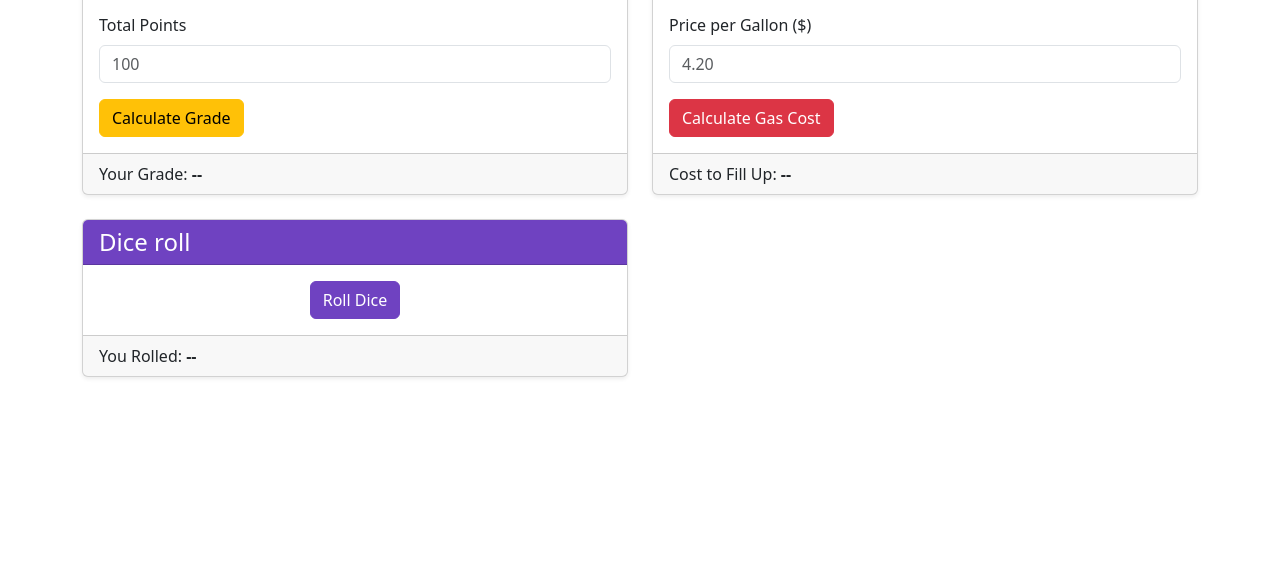
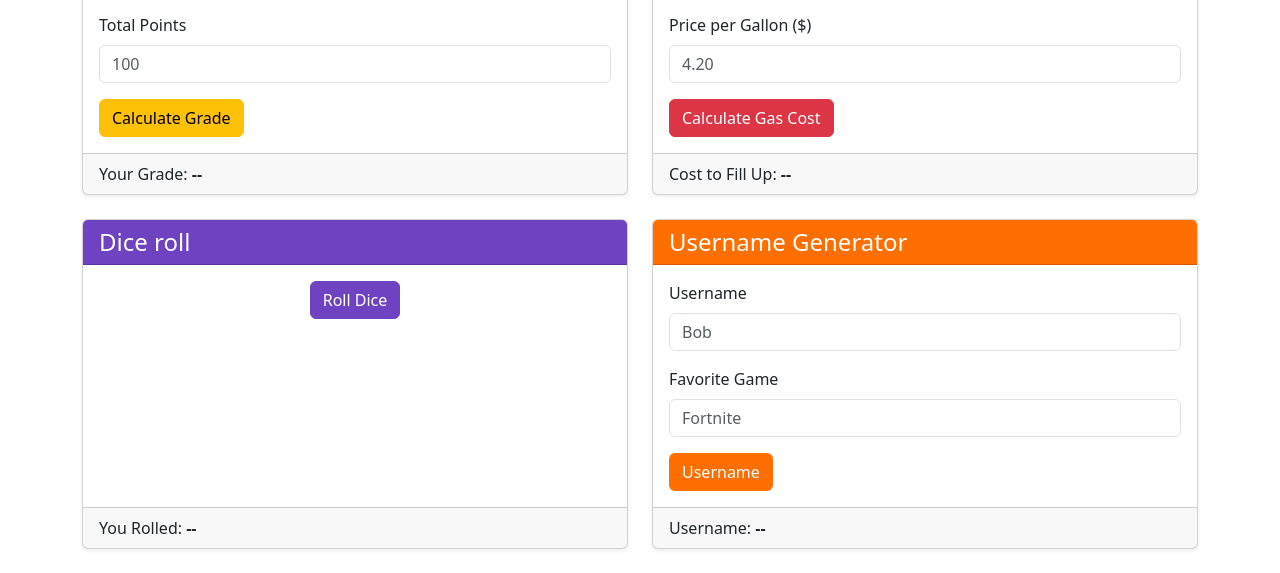
Before and after one commit to Alberto874/Firsst-java-project, a plain HTML site: page index.html in a window 1280 px wide. Shown: the part 615-1188 px from the top of the page. Before the commit the page ends 1016 px from the top, so only its background shows below. Drawn offline with nearby package versions, Linux system fonts and the light colour scheme.

Commit message:
last commit hopefully

```diff
--- a/egg.css
+++ b/egg.css
@@ -19,3 +19,11 @@
     --bs-btn-disabled-bg: #6f42c1;
     --bs-btn-disabled-border-color: #6f42c1;
 }
+.bg-orange {
+  background-color: #ff6f00 !important;
+  color: #ffffff;
+}
+.btn-orange {
+  background-color: #ff6f00 !important;
+  color: #ffffff;
+}
--- a/index.html
+++ b/index.html
@@ -126,11 +126,30 @@
                 </div>
             </div>
 
+            <!--Username generator-->
+            <div class="col-12 col-md-6">
+                <div class="card h-100 shadow-sm">
+                    <div class="card-header bg-orange text-white">
+                        <h2 class="h4 mb-0">Username Generator</h2>
+                    </div>
+                    <div class="card-body">
+                        <div class="mb-3">
+                            <label for="firstUserInput" class="form-label">Username</label>
+                            <input type="text" class="form-control" id="firstUserInput" min="0" step="0.01" placeholder="Bob">
+                        </div>
+                        <div class="mb-3">
+                            <label for="favoriteGameInput" class="form-label">Favorite Game</label>
+                            <input type="text" class="form-control" id="favoriteGameInput" min="0" step="0.01" placeholder="Fortnite">
+                        </div>
+                        <button type="button" class="btn btn-orange" id="usernameButton">Username</button>
+                    </div>
+                    <div class="card-footer">
+                        <p class="mb-0">Username: <strong id="userOutput">--</strong></p>
+                    </div>
+                </div>
+            </div>
         </div>
     </div>
-
-
-
 
     <script src="js/java.js"></script>
     <script src="https://cdn.jsdelivr.net/npm/bootstrap@5.3.8/dist/js/bootstrap.bundle.min.js"integrity="sha384-FKyoEForCGlyvwx9Hj09JcYn3nv7wiPVlz7YYwJrWVcXK/BmnVDxM+D2scQbITxI"crossorigin="anonymous"></script>
--- a/js/java.js
+++ b/js/java.js
@@ -5,6 +5,7 @@ let checkOutput = document.getElementById('paycheckAmountOutput');
 let gradeOutput = document.getElementById('percentGradeOutput');
 let gasOutput = document.getElementById('gasCostOutput');
 let diceOutput = document.getElementById('diceOutput');
+let userOutput = document.getElementById('userOutput');
 
 let tipBtn = document.getElementById("tipButton");
 tipBtn.addEventListener('click', function () {
@@ -131,3 +132,18 @@ diceBtn.addEventListener('click', function () {
     numberRolled = Math.floor(numberRolled);
     diceOutput.innerHTML = numberRolled;
 })
+
+let usernameBtn = document.getElementById("usernameButton");
+usernameBtn.addEventListener('click', function () {
+    //username
+    let firstUser = document.getElementById('firstUserInput').value;
+    let favoriteGame = document.getElementById('favoriteGameInput').value;
+    let username;
+    let numberGenerated;
+
+    numberGenerated = Math.random() * 999 + 1
+    numberGenerated = Math.floor(numberGenerated)
+    username = firstUser + favoriteGame + numberGenerated
+    userOutput.innerHTML = username;
+
+})
```
